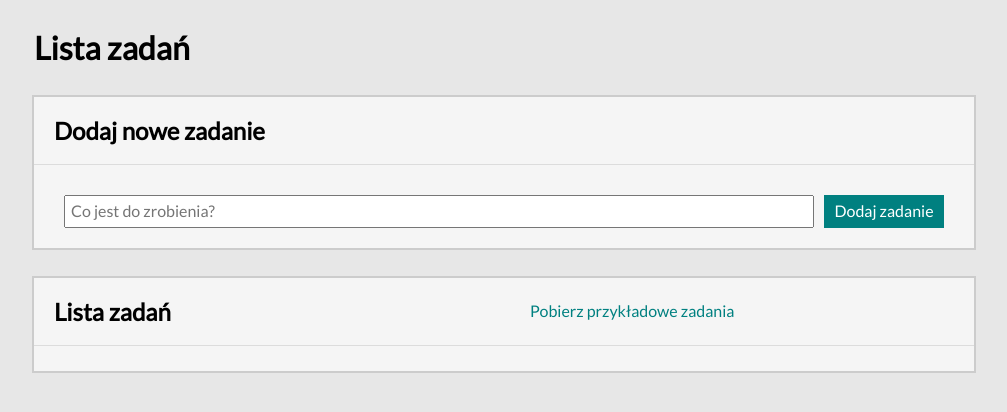
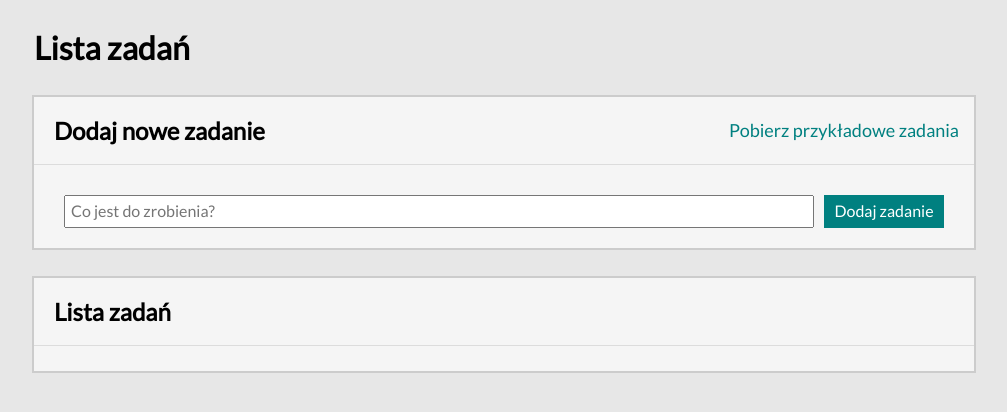
Before and after one commit to virusse7/todos-list-react, a React (Create React App) app: page / in a window 1280 px wide. Shown: the top 412 px of the page, without its empty margins (136-1143 px from the left). Built offline with nearby package versions, Linux system fonts and the light colour scheme.

Commit message:
moved button example tasks to tasks.js

```diff
--- a/src/features/task/Buttons/index.js
+++ b/src/features/task/Buttons/index.js
@@ -4,7 +4,6 @@ import {
   selectHideDone,
   selectIsEveryTaskDone,
   setAllDone,
-  fetchExampleTasks,
 } from "../tasksSlice";
 import { Button, StyledButtons } from "./styled";
 import { useDispatch, useSelector } from "react-redux";
@@ -17,11 +16,6 @@ const Buttons = () => {
 
   return (
     <StyledButtons>
-      <Button
-        onClick={() => dispatch(fetchExampleTasks())}
-      >
-        Pobierz przykładowe zadania
-      </Button>
       {!areTasksEmpty && (
         <>
           <Button onClick={() => dispatch(toggleHideDone())}>
--- a/src/features/task/Buttons/styled.js
+++ b/src/features/task/Buttons/styled.js
@@ -1,4 +1,6 @@
 import styled from "styled-components";
+
+
 
 export const Button = styled.button`
   font-size: 16px;
@@ -23,6 +25,11 @@ export const Button = styled.button`
   }
 `;
 
+export const ExampleTasksButton = styled(Button)`
+  padding-right: 10px;
+  font-size: 18px;
+`;
+
 export const StyledButtons = styled.div`
   margin: 5px;
   display: grid;
--- a/src/features/task/Tasks.js
+++ b/src/features/task/Tasks.js
@@ -3,10 +3,14 @@ import TaskList from "./TaskList";
 import Buttons from "./Buttons";
 import Section from "../../common/Section";
 import Header from "../../common/Header";
+import { ExampleTasksButton } from "./Buttons/styled";
+import { fetchExampleTasks } from "./tasksSlice";
+import { useDispatch } from "react-redux";
 import { Container } from "../../common/Container/styled";
 
+
 function Tasks() {
-
+  const dispatch = useDispatch();
   return (
     <Container>
       <Header
@@ -14,6 +18,11 @@ function Tasks() {
       />
       <Section
         title="Dodaj nowe zadanie"
+        extraHeaderContent={<ExampleTasksButton
+          onClick={() => dispatch(fetchExampleTasks())}
+        >
+          Pobierz przykładowe zadania
+        </ExampleTasksButton>}
         body={<Form />}
       />
       <Section
--- a/src/features/task/getExampleTasks.js
+++ b/src/features/task/getExampleTasks.js
@@ -1,4 +1,3 @@
-
 
 export const getExampleTasks = async () => {
     const response = await fetch("/todos-list-react/exampleTasks.json");
```
